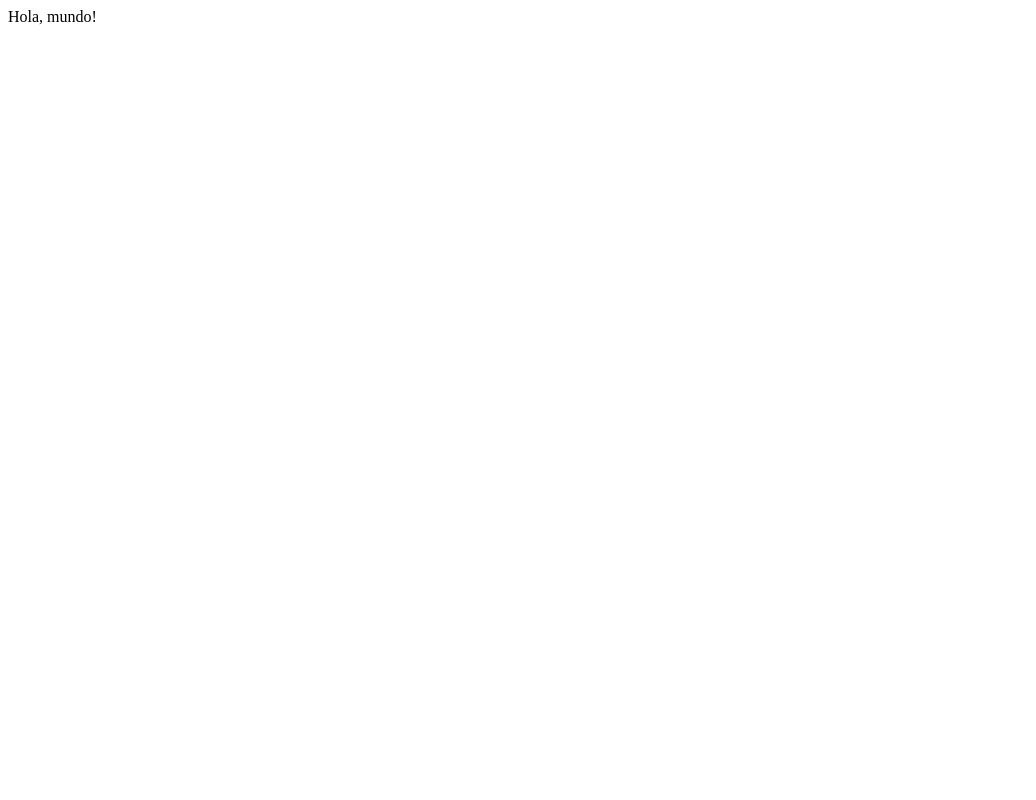
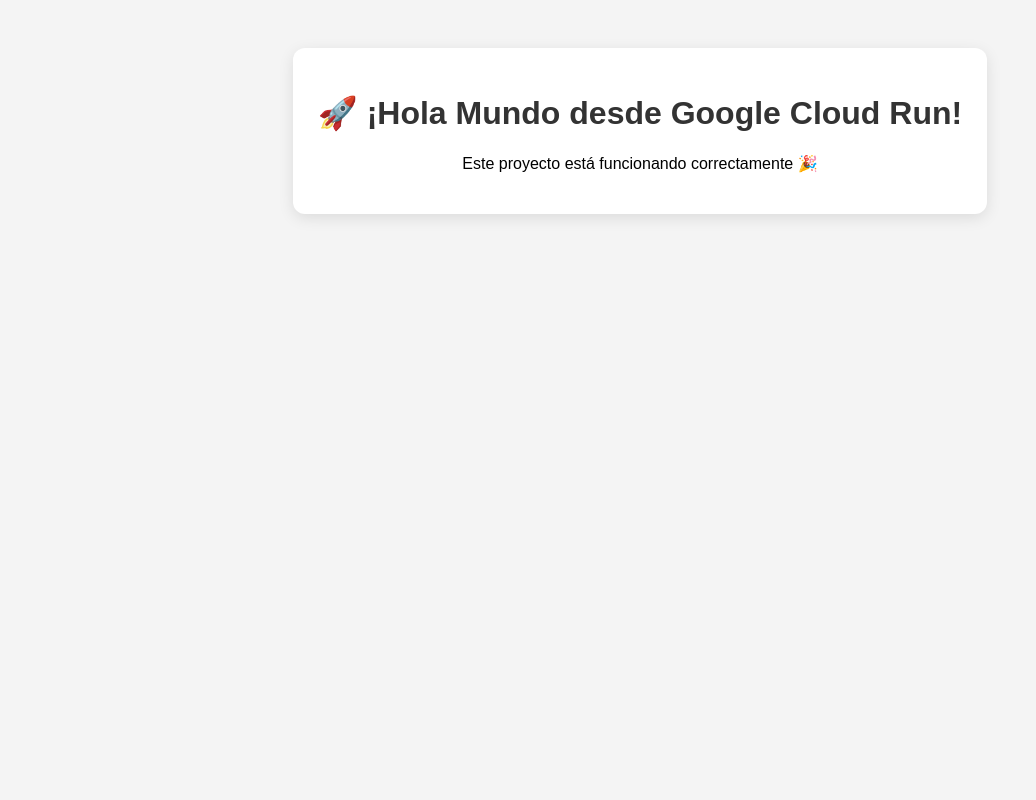
Before and after one commit to chrisShikayri/google_clode, a Flask app: page / in a window 1280 px wide. Before the commit the part shown is almost empty. Shown: the whole page, without its empty margins (0-1036 px from the left). Run offline with Flask 3, Linux system fonts and the light colour scheme.

Commit message:
esta si paso

```diff
--- a/app.py
+++ b/app.py
@@ -1,11 +1,11 @@
-from flask import Flask
+from flask import Flask, render_template
 import os
 
 app = Flask(__name__)
 
 @app.route("/")
 def index():
-    return "Hola, mundo!"
+    return render_template("index.html")
 
 if __name__ == "__main__":
     port = int(os.environ.get("PORT", 8080))
--- a/templates/index.html
+++ b/templates/index.html
@@ -2,11 +2,30 @@
 <html lang="es">
 <head>
     <meta charset="UTF-8">
-    <title>Hola Mundo Flask</title>
+    <title>Hola desde Flask en Cloud Run</title>
+    <style>
+        body {
+            font-family: Arial, sans-serif;
+            background: #f4f4f4;
+            padding: 40px;
+            text-align: center;
+        }
+        .box {
+            background: white;
+            padding: 25px;
+            border-radius: 12px;
+            display: inline-block;
+            box-shadow: 0 4px 15px rgba(0,0,0,0.1);
+        }
+        h1 {
+            color: #333;
+        }
+    </style>
 </head>
 <body>
-    <h1 style="text-align:center; margin-top: 30px;">
-        ✨ Bonjour! Hola Mundo desde Flask ✨
-    </h1>
+    <div class="box">
+        <h1>🚀 ¡Hola Mundo desde Google Cloud Run!</h1>
+        <p>Este proyecto está funcionando correctamente 🎉</p>
+    </div>
 </body>
 </html>
```
Also changed, not shown: 1 other file.
